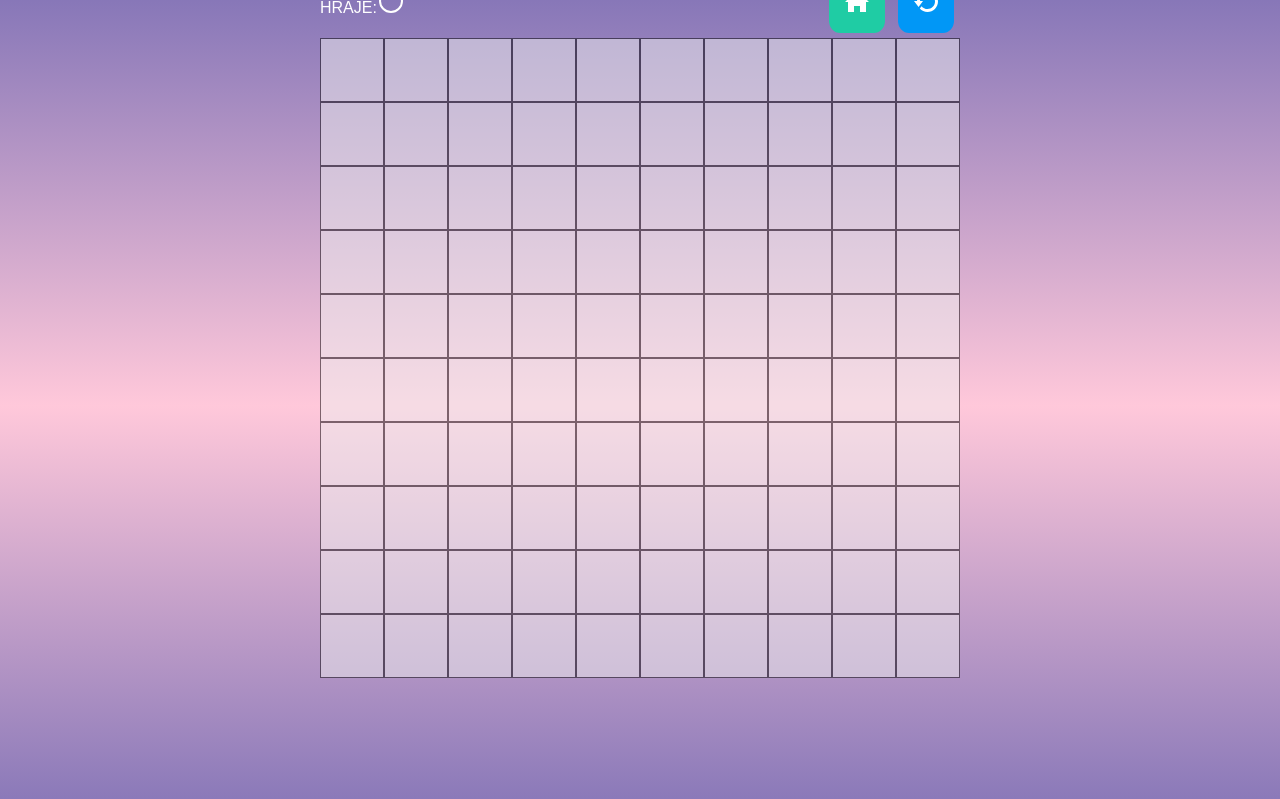
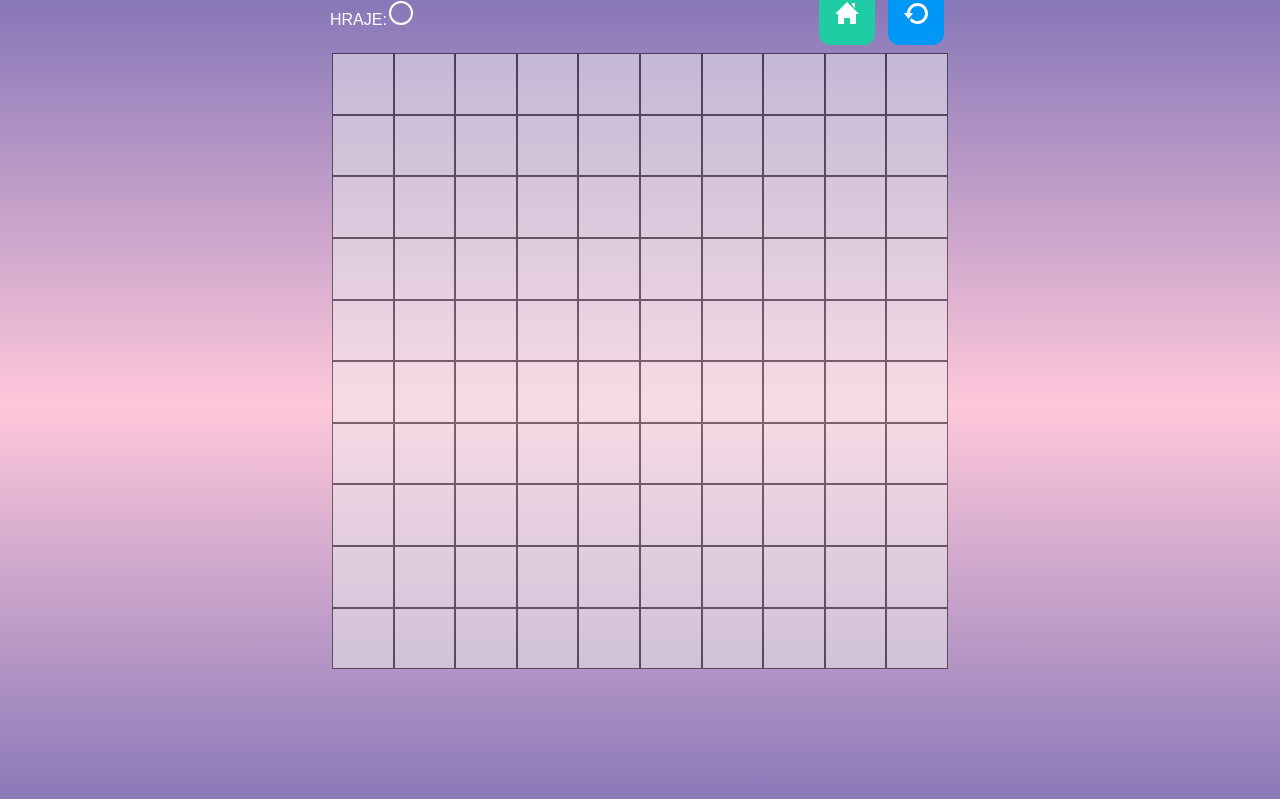
Before and after one commit to Daniela73Schneider/piskvorky, a plain HTML site: page hra.html in a window 1280 px wide. Shown: the part 130-929 px from the top of the page. Drawn offline with Linux system fonts and the light colour scheme.

Commit message:
Změna velikosti čtverečků, nadpisu, a margin menu.

```diff
--- a/hra.css
+++ b/hra.css
@@ -21,12 +21,12 @@ main {
 
 h1 {
   display: block;
-  font: lighter 35px lobster;
+  font: lighter 45px lobster;
   margin: 0 auto;
 }
 
 button {
-  height: 8vmin;
+  height: 7.7vmin;
   aspect-ratio: 1/1;
 }
 
@@ -35,7 +35,7 @@ button {
   flex-direction: row;
   justify-content: space-between;
   align-items: center;
-  margin-bottom: 5px;
+  margin: 0 10px 8px;
 }
 
 .dot {
```
